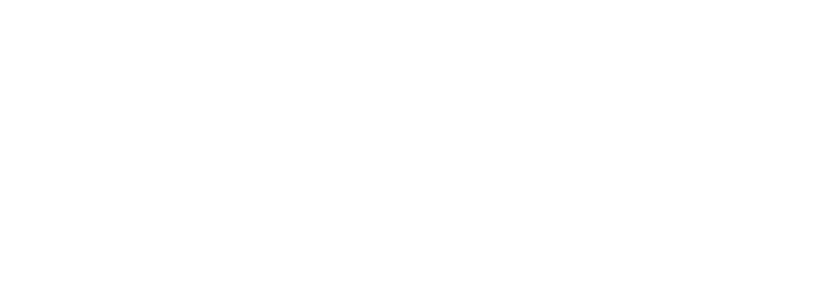
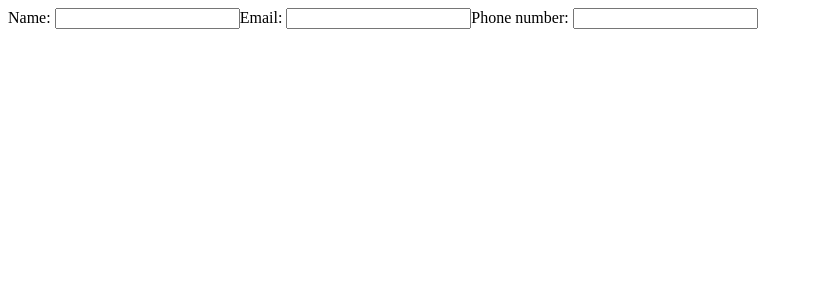
Before and after one commit to NestorNebula/cv-application, a React (Vite) app: page / in a window 1280 px wide. Shown: the top 300 px of the page, without its empty margins (0-813 px from the left). Built offline with nearby package versions, Linux system fonts and the light colour scheme.

Commit message:
feat: add Input props and return value

```diff
--- a/src/components/Input.jsx
+++ b/src/components/Input.jsx
@@ -1,3 +1,10 @@
-function Input({ content, status }) {}
+function Input({ content, value, update, status }) {
+  return (
+    <>
+      <label htmlFor={content}>{content}: </label>
+      <input id={content} value={value} onChange={update}></input>
+    </>
+  );
+}
 
 export default Input;
```
